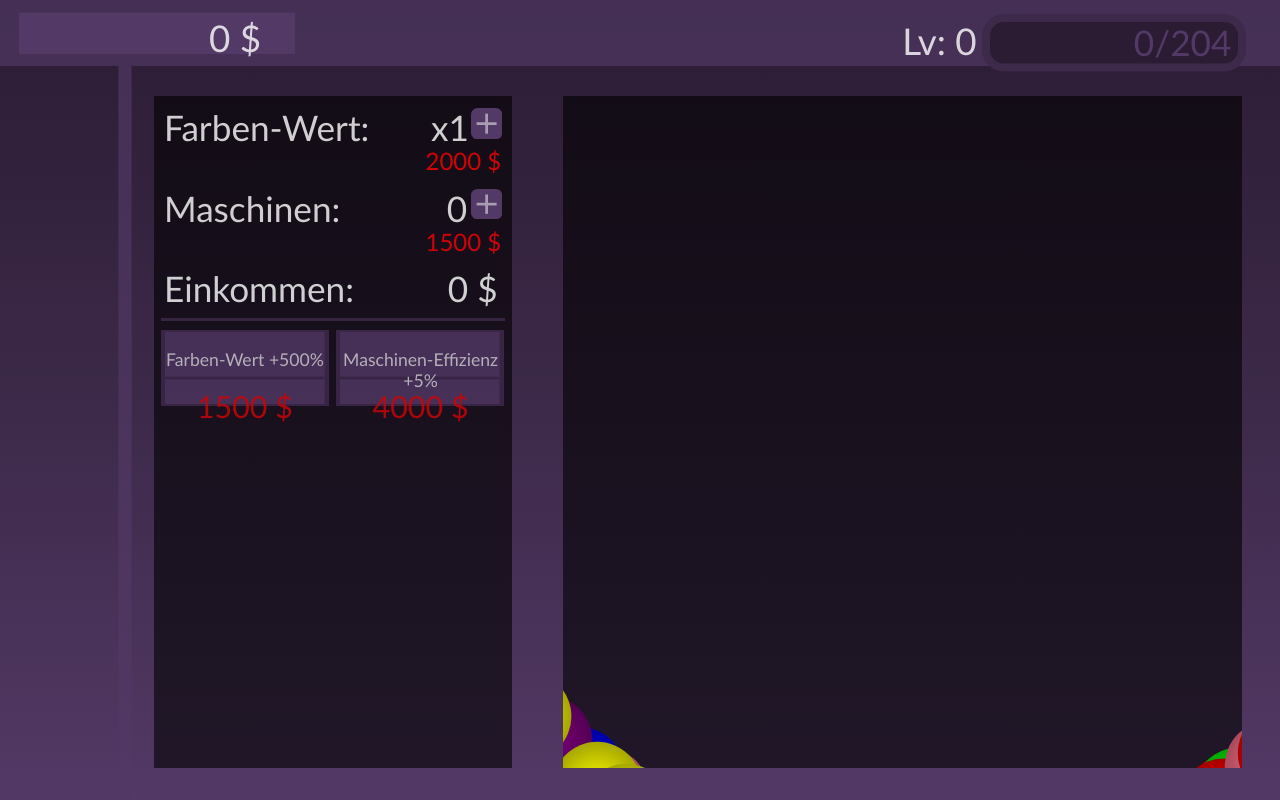
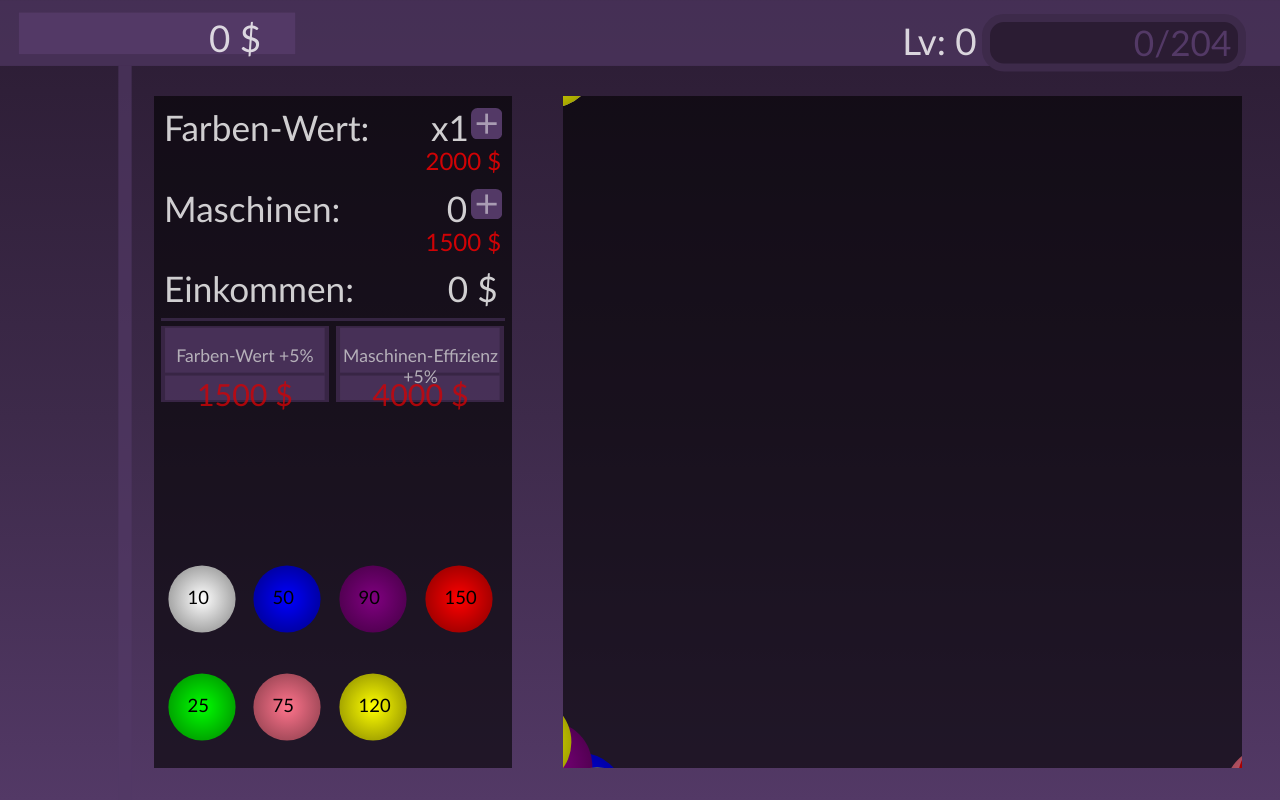
Before and after one commit to bugri99/ColorClicker, a React (Create React App) app: page / in a window 1280 px wide. Built offline with nearby package versions, Linux system fonts and the light colour scheme.

Commit message:
added features to this classes

```diff
--- a/src/App.css
+++ b/src/App.css
@@ -29,10 +29,10 @@
   -o-background-size: cover;
   background-size: cover;
   background-repeat: no-repeat;
-  overflow:hidden
+  overflow: hidden
 }
 
-.App-upgrades{
+.App-upgrades {
   position: absolute;
   top: 12%;
   left: 12%;
@@ -199,6 +199,7 @@
   -ms-user-select: none;
   user-select: none;
 }
+
 .Plus-ButtonMtpH {
   position: absolute;
   top: 1.8%;
@@ -238,6 +239,7 @@
   -ms-user-select: none;
   user-select: none;
 }
+
 .Plus-ButtonMchH {
   position: absolute;
   top: 13.8%;
@@ -262,19 +264,38 @@
   position: absolute;
   top: 33.5%;
   width: 100%;
-  height: 66%;
+  height: 33%;
   overflow: hidden;
   overflow-y: auto;
   -ms-overflow-style: none;
   scrollbar-width: none;
+  -webkit-touch-callout: none;
+  -webkit-user-select: none;
+  -khtml-user-select: none;
+  -moz-user-select: none;
+  -ms-user-select: none;
+  user-select: none;
 }
+
+.Color-value-display {
+  position: absolute;
+  top: 67%;
+  width: 100%;
+  height: 33%;
+  overflow: hidden;
+  overflow-y: auto;
+  -ms-overflow-style: none;
+  scrollbar-width: none;
+
+}
+
 .Upgrades-powerUps::-webkit-scrollbar {
   display: none;
 }
+
 .PowerUp {
   position: absolute;
   opacity: 0.8;
-  /* border: 1px solid blue; */
   background-image: url(./ressources/upgrade.svg);
   background-repeat: no-repeat;
   background-color: transparent;
@@ -308,14 +329,14 @@
   -moz-user-select: none;
   -ms-user-select: none;
   user-select: none;
-          padding-top:10%;
-          padding-bottom:15%;
+  padding-top: 10%;
+  padding-bottom: 15%;
 }
 
 .PowerUp-price {
   position: absolute;
   left: 1%;
-  bottom: 6.5%;
+  bottom: 14%;
   /* border: 1px solid green; */
   width: 98%;
   height: 34%;
@@ -367,6 +388,7 @@
   -ms-user-select: none;
   user-select: none;
 }
+
 .App-xpbarxp {
   position: absolute;
   top: 8%;
--- a/src/App.js
+++ b/src/App.js
@@ -1,8 +1,10 @@
 import { useEffect, useState } from "react";
-import { powerUps, directions, colorPool } from "./components/Data";
+import { powerUps, directions, colorPool, colors } from "./components/Data";
 import { EffectType } from "./components/Effect";
 import { motion } from "framer-motion";
 import "./App.css";
+import { Color } from "./components/Color";
+
 /**
  * -------------------------------------------------------------------------------------
  * Useful links:
@@ -123,7 +125,7 @@ function App() {
       c = Math.round(Math.min(Math.max(0, c + c * lum), 255)).toString(16);
       result += ("00" + c).substr(c.length);
     }
-
+    console.log(result);
     return result;
   }
 
@@ -170,18 +172,18 @@ function App() {
       }, 10000);
     }
     return (
+
       <motion.svg
         data-testid={`circle-${id}`}
         viewBox={"0 0 100 100"}
-        className="circle"
         id={id}
         initial={{
-          x: `${Math.cos(directions[index]) * 40 + 23}vw`,
-          y: `${Math.sin(directions[index]) * 40 + 18}vw`,
+          x: `${Math.cos(directions[index]) * 40 + 22}vw`,
+          y: `${Math.sin(directions[index]) * 40 + 17}vw`,
         }}
         animate={{
           x: `${Math.cos(directions[index + 1]) * 40 + 23}vw`,
-          y: `${Math.sin(directions[index + 1]) * 40 + 18}vw`,
+          y: `${Math.sin(directions[index + 1]) * 40 + 20}vw`,
         }}
         transition={{
           repeat: Infinity,
@@ -195,8 +197,8 @@ function App() {
           position: "absolute",
         }}
       >
-        <defs>{getGradient(color.name)}</defs>
-        <circle cx={"50%"} cy={"50%"} r={"35%"} fill={`url(#${color.name})`} />
+        <defs>{getGradient(color.hex)}</defs>
+        <circle cx={"50%"} cy={"50%"} r={"35%"} fill={`url(#${color.hex})`} />
         <circle
           cx={"50%"}
           cy={"50%"}
@@ -205,6 +207,7 @@ function App() {
           opacity={0.001}
         />
       </motion.svg>
+
     );
   }
   /**
@@ -252,8 +255,7 @@ function App() {
         <div
           className="Plus-ButtonMtp-price"
           style={{
-            color: `${
-              moneyCount >= nextMultiplierPrice ? "greenyellow" : "red"
+            color: `${moneyCount >= nextMultiplierPrice ? "greenyellow" : "red"
               }`,
           }}
         >
@@ -384,11 +386,9 @@ function App() {
         id={id}
         onClick={handleClick}
         style={{
-          left: `calc(${
-            2 + 49 * (availablePowerUps.indexOf(powerUp) % 2 === 0 ? 0 : 1)
+          left: `calc(${2 + 49 * (availablePowerUps.indexOf(powerUp) % 2 === 0 ? 0 : 1)
             }%)`,
-          top: `calc(${
-            2 +
+          top: `calc(${2 +
             23.9 *
             (availablePowerUps.indexOf(powerUp) % 2 === 0
               ? availablePowerUps.indexOf(powerUp) === 0
@@ -398,7 +398,7 @@ function App() {
             }%)`,
           right: "2%",
           width: "47%",
-          height: "21.9%",
+          height: "43.8%",
           position: "absolute",
         }}
       >
@@ -430,6 +430,46 @@ function App() {
     }
 
     return powerUpBuffer;
+  }
+
+  function renderColorValueDisplays() {
+    const colorsArr = []
+    for (let i = 0; i < colors.length; i++) {
+      let color = renderCircleDisplay(colors[i]);
+      colorsArr.push(color);
+
+    }
+    return colorsArr;
+  }
+
+  function renderCircleDisplay(color) {
+
+    return (<motion.svg
+      viewBox={"0 0 100 100"}
+      className="Color-display"
+      style={{
+        left: `calc(${23.9 *
+          (colors.indexOf(color) % 2 === 0
+            ? colors.indexOf(color) === 0
+              ? 0
+              : colors.indexOf(color) / 2
+            : (colors.indexOf(color) - 1) / 2)
+          }%)`,
+        top: `calc(${2 + 49 * (colors.indexOf(color) % 2 === 0 ? 0 : 1)
+          }%)`,
+        right: "2%",
+        width: "6rem",
+        height: "6rem",
+        position: "absolute",
+      }}
+    >
+
+      <circle cx={"50%"} cy={"50%"} r={"35%"} fill={`url(#${color.hex})`} />
+      <text x="35%" y="55%" font-family="Calibri" font-size="120%" >
+        {color.points * multiplier}
+      </text>
+    </motion.svg>
+    )
   }
 
   /**
@@ -479,6 +519,7 @@ function App() {
           <div className="Upgrades-incomeAmount" data-testid="income-amount">{income} $</div>
           <div className="Upgrades-splitBar" data-testid="splitbar" />
           <div className="Upgrades-powerUps" data-testid="powerups-container">{renderPowerUps()}</div>
+          <div className="Color-value-display">{renderColorValueDisplays()}</div>
         </div>
         <div className="App-xpbartext" data-testid="level-text">Lv: {level}</div>
         <div className="App-xpbar" data-testid="xpbar">
--- a/src/components/Color.js
+++ b/src/components/Color.js
@@ -2,13 +2,15 @@
  * This class represents a color with its name(as hex), points(money value) and xp.
  */
  export class Color {
-    name;
+    hex;
     points;
     xp;
+    colorname;
 
-    constructor(name, points, xp) {
-      this.name = name;
+    constructor(hex, points, xp, colorname) {
+      this.hex = hex;
       this.points = points;
       this.xp = xp;
+      this.colorname = colorname;
     }
   }
--- a/src/components/Data.js
+++ b/src/components/Data.js
@@ -15,14 +15,14 @@ function getRandom(min, max) {
 }
 
 //array of Color objects (hex code, monetary value, xp)
-const colors = [
+export const colors = [
   new Color("#FFFFFF", 10, 1), //white
   new Color("#00FF00", 25, 3), //green
   new Color("#0000FF", 50, 5), //blue
   new Color("#FF748C", 75, 10), //pink
-  new Color("#800080", 100, 25), //purple
-  new Color("#FFFF00", 150, 50), //yellow
-  new Color("#FF0000", 300, 100), //red
+  new Color("#800080", 90, 25), //purple
+  new Color("#FFFF00", 120, 50), //yellow
+  new Color("#FF0000", 150, 100), //red
 ];
 
 //array of circles' movement directions (between 0 and 360 degrees)
@@ -36,7 +36,7 @@ for (let i = 0; i < 200; i++) {
 //NEEDS REWORK
 export const colorPool = [];
 for (let i = 0; i < 200; i++) {
-  colorPool.push(colors[getRandom(0, 7)]);
+  colorPool.push(colors[getRandom(0, colors.length)]);
 }
 
 /**
@@ -50,22 +50,30 @@ for (let i = 0; i < 200; i++) {
 export const powerUps = [
   {
     id: 0,
-    description: "Farben-Wert +500%",
+    description: "Farben-Wert +5%",
     price: 1500,
-    effect: new Effect(EffectType.ColorMultiplier, 5),
+    effect: new Effect(EffectType.ColorMultiplier, 0.05),
     prerequisites: [],
     acquired: false,
   },
   {
     id: 1,
-    description: "Farben-Wert +1000%",
+    description: "Farben-Wert +25%",
     price: 20000,
-    effect: new Effect(EffectType.ColorMultiplier, 10),
+    effect: new Effect(EffectType.ColorMultiplier, 0.25),
     prerequisites: [0],
     acquired: false,
   },
   {
     id: 2,
+    description: "Farben-Wert +50%",
+    price: 2000000,
+    effect: new Effect(EffectType.ColorMultiplier, 0.5),
+    prerequisites: [1],
+    acquired: false,
+  },
+  {
+    id: 3,
     description: "Maschinen-Effizienz +5%",
     price: 4000,
     effect: new Effect(EffectType.MachineEffectiveness, 0.05),
@@ -73,19 +81,43 @@ export const powerUps = [
     acquired: false,
   },
   {
-    id: 3,
+    id: 4,
     description: "Maschinen-Effizienz +10%",
     price: 100000,
     effect: new Effect(EffectType.MachineEffectiveness, 0.1),
-    prerequisites: [0, 2],
+    prerequisites: [0, 1, 3],
     acquired: false,
   },
   {
-    id: 3,
+    id: 5,
+    description: "Maschinen-Effizienz +50%",
+    price: 100000000,
+    effect: new Effect(EffectType.MachineEffectiveness, 0.5),
+    prerequisites: [4],
+    acquired: false,
+  },
+  {
+    id: 6,
     description: "Maschinen-Effizienz +100%",
     price: 100000000,
     effect: new Effect(EffectType.MachineEffectiveness, 1),
-    prerequisites: [3],
+    prerequisites: [4],
+    acquired: false,
+  },
+  {
+    id: 7,
+    description: "Maschinen-Effizienz 1000%",
+    price: 100000000,
+    effect: new Effect(EffectType.MachineEffectiveness, 10),
+    prerequisites: [0, 1, 2, 3, 4, 5, 6],
+    acquired: false,
+  },
+  {
+    id: 8,
+    description: "Farben-Wert +2000",
+    price: 1000000000000,
+    effect: new Effect(EffectType.MachineEffectiveness, 20),
+    prerequisites: [0, 1, 2, 3, 4, 5, 6],
     acquired: false,
   },
 ];
```
Lines whose indentation alone changed are shown as unchanged.
